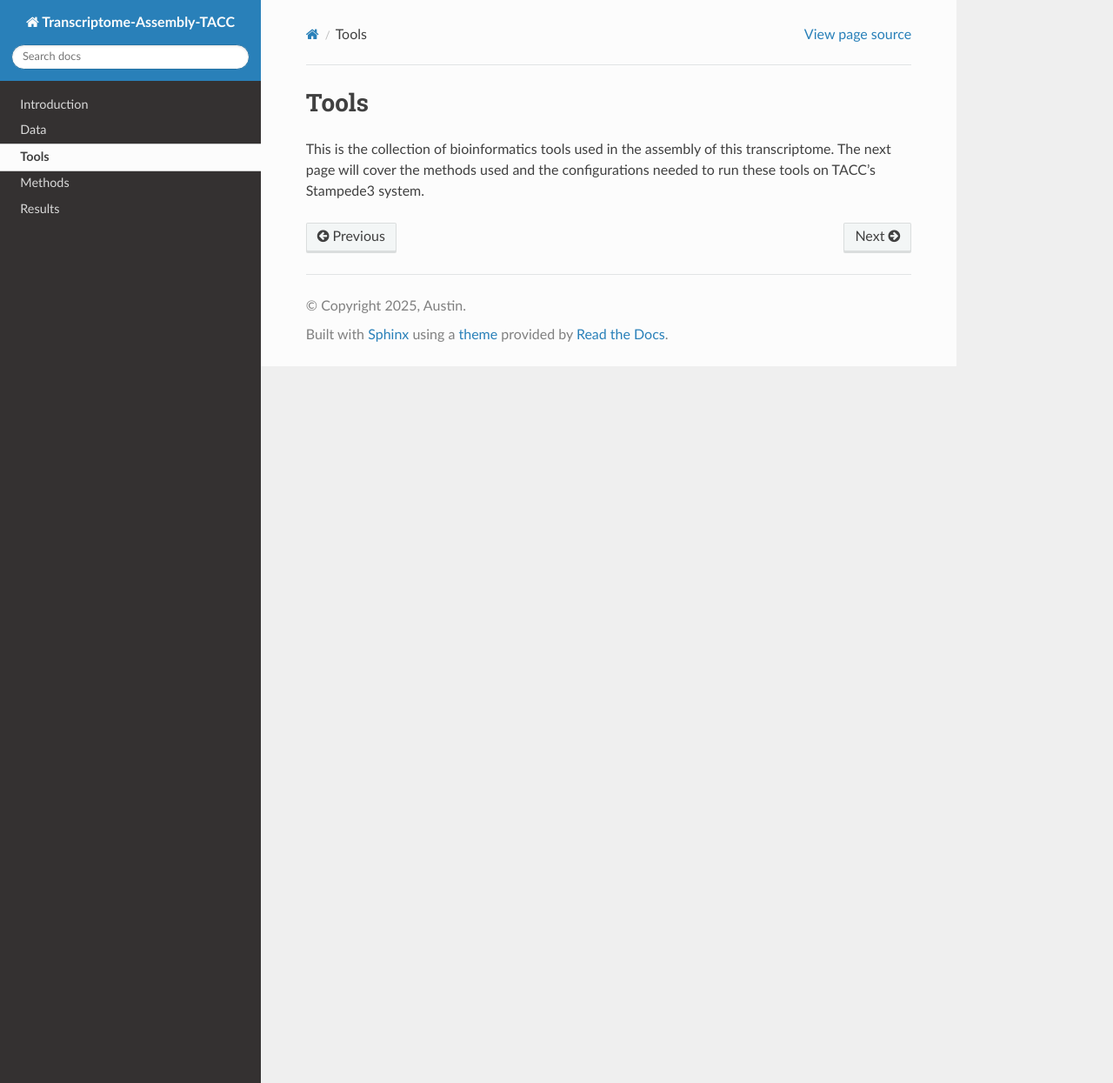
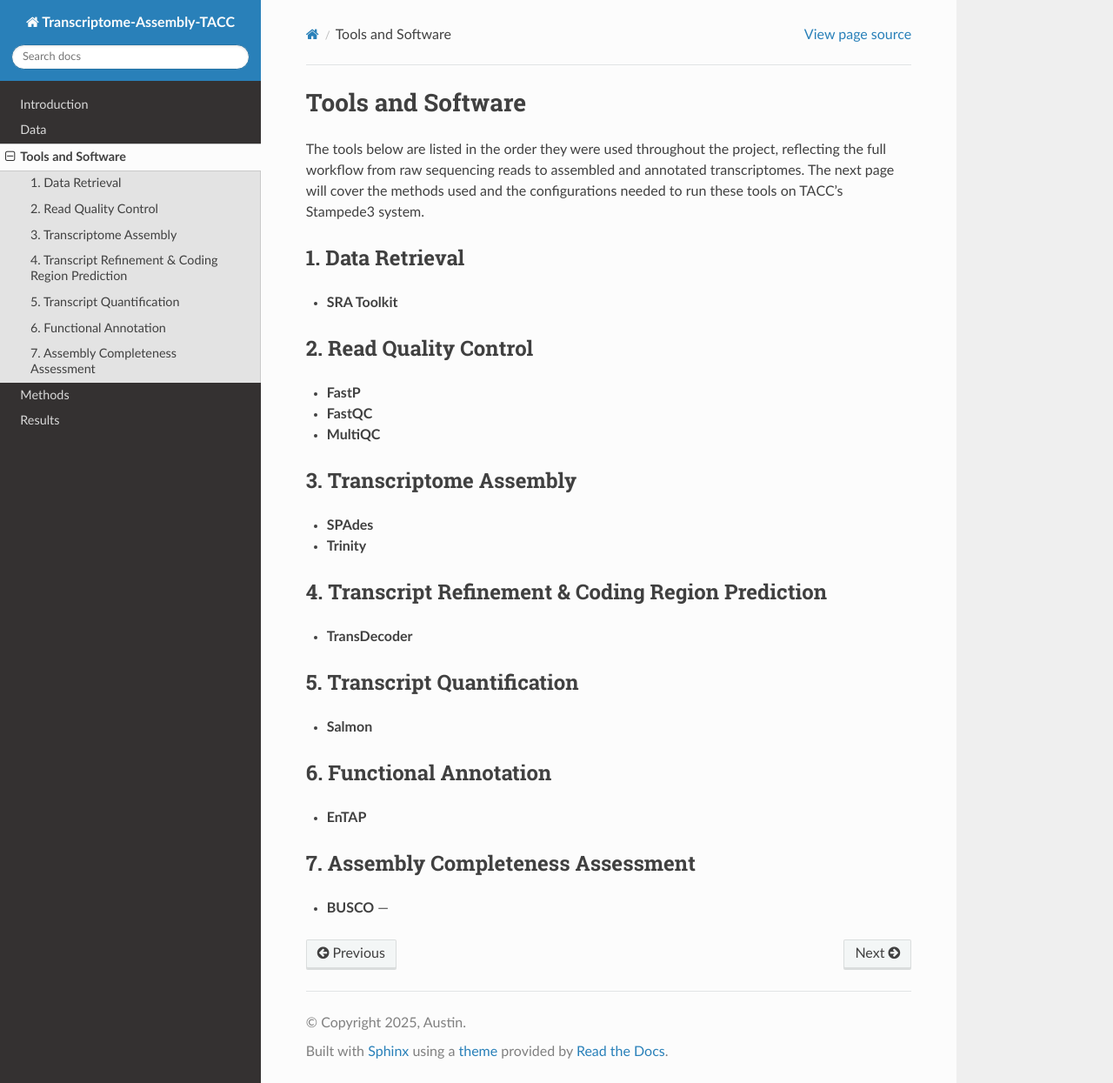
Before and after one commit to AriannaM-A/Transcriptome-Assembly-TACC, a Sphinx documentation site: the page built from docs/source/tools.md, in a window 1280 px wide and 1245 px high. Shown: the whole window at 87% size. Built offline with Sphinx 7.4.7 and the Read the Docs theme 3.1.0, drawn with Linux system fonts in a browser that asks for light colours; pages that are not in the unit, such as notebooks, are missing from menus.

Commit message:
Revise tools documentation for clarity and structure

```diff
--- a/docs/source/tools.md
+++ b/docs/source/tools.md
@@ -1,2 +1,27 @@
-# Tools
-This is the collection of bioinformatics tools used in the assembly of this transcriptome. The next page will cover the methods used and the configurations needed to run these tools on TACC's Stampede3 system.
+## Tools and Software
+
+The tools below are listed in the order they were used throughout the project, reflecting the full workflow from raw sequencing reads to assembled and annotated transcriptomes. The next page will cover the methods used and the configurations needed to run these tools on TACC's Stampede3 system.
+
+### 1. Data Retrieval
+- **SRA Toolkit**
+
+### 2. Read Quality Control
+- **FastP**
+- **FastQC**
+- **MultiQC**
+
+### 3. Transcriptome Assembly
+- **SPAdes**
+- **Trinity**
+
+### 4. Transcript Refinement & Coding Region Prediction
+- **TransDecoder**
+
+### 5. Transcript Quantification
+- **Salmon**
+
+### 6. Functional Annotation
+- **EnTAP**
+
+### 7. Assembly Completeness Assessment
+- **BUSCO** —
```
